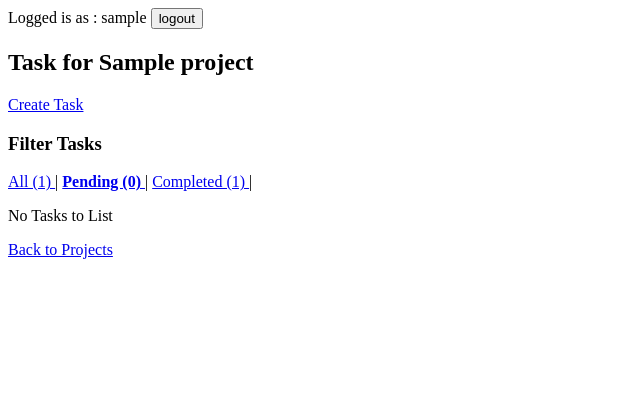
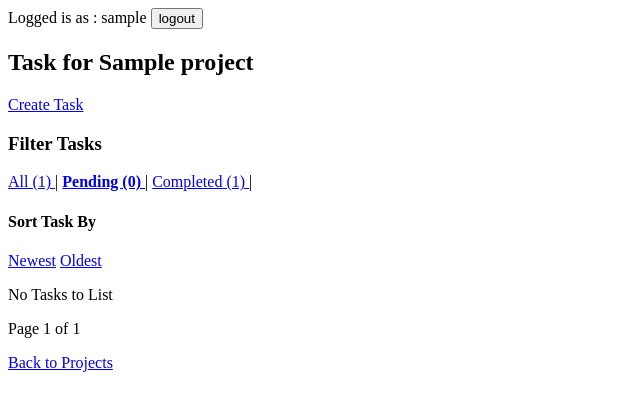
Before and after one commit to Shajith29/django-project-management, a Django app: page /tasks/project/1/tasks/ in a window 1280 px wide. Shown: the top 411 px of the page, without its empty margins (0-640 px from the left). Run offline with Django 5.2, Linux system fonts and the light colour scheme; a user stored in the database is signed in; tables that the repository leaves empty hold one stand-in row (values such as "Sample post").

Commit message:
Pagination is added to the list task

```diff
--- a/tasks/templates/list_task.html
+++ b/tasks/templates/list_task.html
@@ -21,11 +21,15 @@
     </a> |
 
 
+    <h4>Sort Task By</h4>
+    <a href="?status={{status}}&order=newest">Newest</a>
+    <a href="?status={{status}}&order=oldest">Oldest</a>
 
 
 
     {% for task in tasks %}
         <li>
+            <br>
             {{task.title}}
 
             {% if not task.is_completed and  user == project.owner or task.assigned_to == user %}
@@ -48,7 +52,7 @@
 
 
             {% if request.user == project.owner %}
-                <form method="post" action="{% url 'delete_task' task.pk %}">
+                <form method="post" action="{% url 'delete_task' task.pk %}" style="display: inline;">
                     {% csrf_token %}
                     <button type="submit">Delete Task</button>
                 </form>
@@ -56,7 +60,7 @@
 
             {% if not task.is_completed%}
                 {% if user == project.owner or task.assigned_to == user%}
-                    <form action="{% url 'complete_task' task.id %}" method="post" onsubmit="return confirm('Are you sure you want to mark this task as completed')">
+                    <form action="{% url 'complete_task' task.id %}" method="post" onsubmit="return confirm('Are you sure you want to mark this task as completed')" style="display: inline;">
                         {% csrf_token %}
                         <button type="submit">Mark as Completed</button>
                     </form>
@@ -67,11 +71,23 @@
                     </p>
 
             {% endif %}
+            <br>
         </li>
     {% empty %}
         <p>No Tasks to List</p>
     {% endfor %}
 
+    <div>
+        {% if page_obj.has_previous %}
+            <a href="?status={{ status }}&order={{ order }}&page={{page_obj.previous_page_number}}">Previous</a>
+        {% endif %}
+        <p>Page {{page_obj.number}} of {{page_obj.paginator.num_pages}}</p>
+
+        {% if page_obj.has_next %}
+            <a href="?status={{ status }}&order={{ order  }}&page={{page_obj.next_page_number}}">Next</a>
+        {% endif %}
+    </div>
+
     <a href="{% url 'list_projects' %}">Back to Projects</a>
 
 {% endblock %}
--- a/tasks/views.py
+++ b/tasks/views.py
@@ -9,6 +9,7 @@ from projects.permissions import can_edit_taks, is_project_member,can_toggle_tas
 from tasks.forms import TaskForm,AssignTaskForm
 from tasks.models import Task
 from django.http import HttpResponseBadRequest,HttpResponseForbidden
+from django.core.paginator import Paginator
 # Create your views here.
 
 @login_required
@@ -39,14 +40,23 @@ def create_task(request,project_id):
 @login_required
 
 def list_tasks(request,project_id):
+
     project = get_object_or_404(Project,pk=project_id)
 
     if not (request.user == project.owner or project.members.filter(pk=request.user.pk).exists()):
         return HttpResponseForbidden
 
     status = request.GET.get("status","pending")
+    order = request.GET.get("order","newest")
 
-    base_qs = Task.objects.filter(project=project)
+    ordering = "-created_at"
+
+    if(order == 'oldest'):
+        ordering = "created_at"
+
+
+
+    base_qs = Task.objects.filter(project=project).order_by(ordering)
 
     total_count = base_qs.count()
 
@@ -59,14 +69,25 @@ def list_tasks(request,project_id):
         tasks = base_qs.filter(is_completed=False)
     elif status == "completed":
         tasks = base_qs.filter(is_completed=True)
+    else:
+        tasks = base_qs
+
+
+    paginator = Paginator(tasks,3)
+    page_number = request.GET.get("page")
+    page_obj = paginator.get_page(page_number)
+
+
 
     context = {
-        "tasks" : tasks,
+        "tasks" : page_obj,
         "project": project,
         "status":status,
         "total_count":total_count,
         "completed_count":completed_count,
-        "pending_count":pending_count
+        "pending_count":pending_count,
+        "page_obj": page_obj,
+        "order":order,
     }
 
     return render(request,"list_task.html",context)
```
